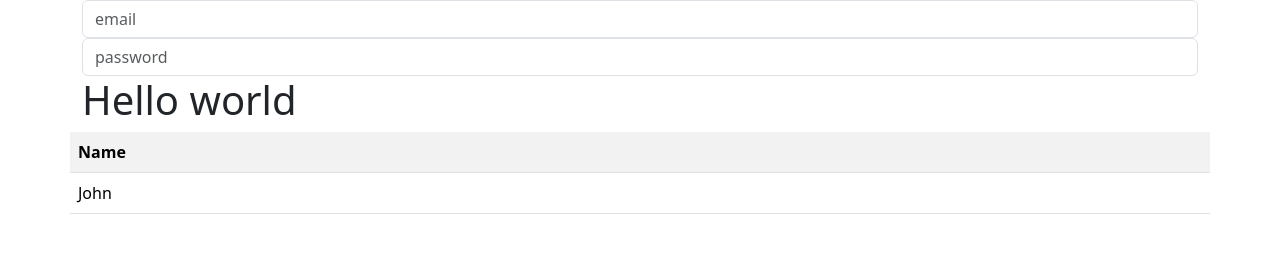
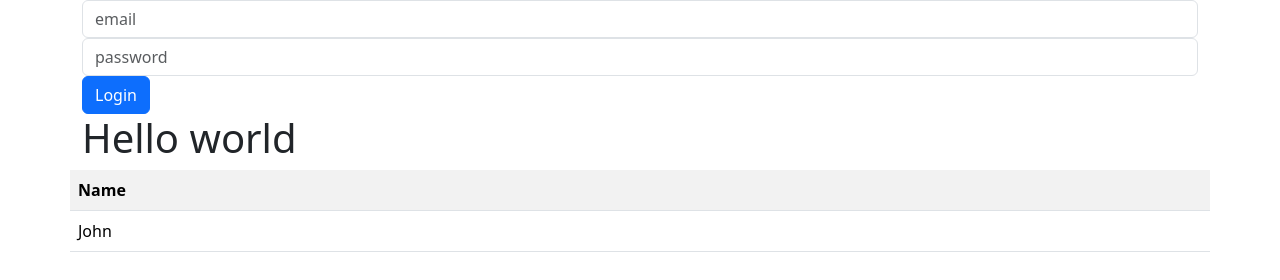
Before and after one commit to cursosdevfull/Javascript_Group04, a plain HTML site: page index.html in a window 1280 px wide. Drawn offline with nearby package versions, Linux system fonts and the light colour scheme.

Commit message:
button login added

```diff
--- a/index.html
+++ b/index.html
@@ -31,6 +31,7 @@
             placeholder="password"
             id="password"
           />
+          <button class="btn btn-primary">Login</button>
         </form>
 
         <h1>Hello world</h1>
```
